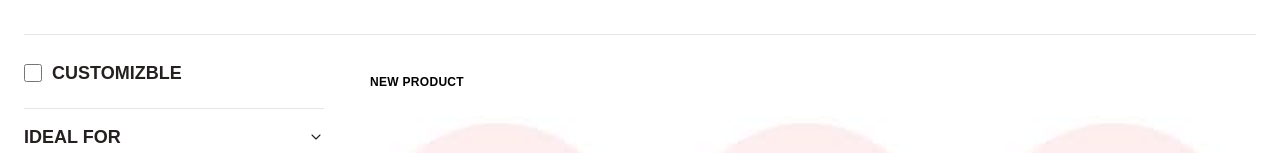
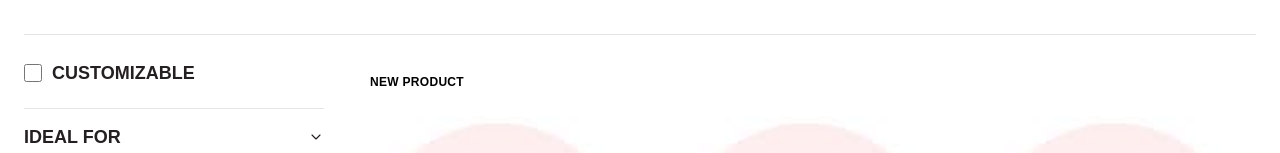
Before and after one commit to Keshav-LB/Appscrip-task-Keshav-Mishra, a Next.js app: page / in a window 1280 px wide. Shown: the part 644-797 px from the top of the page. Built offline with nearby package versions, Linux system fonts and the light colour scheme.

Commit message:
fixed typo error in filterSB

```diff
--- a/src/components/FilterSidebar.jsx
+++ b/src/components/FilterSidebar.jsx
@@ -16,7 +16,7 @@ export default function FilterSidebar() {
     <aside className="filter-sidebar">
       <label className="filter-sidebar__customizable">
         <input type="checkbox" />
-        <span>CUSTOMIZBLE</span>
+        <span>CUSTOMIZABLE</span>
       </label>
 
       {filterSections.map((section) => (
```
